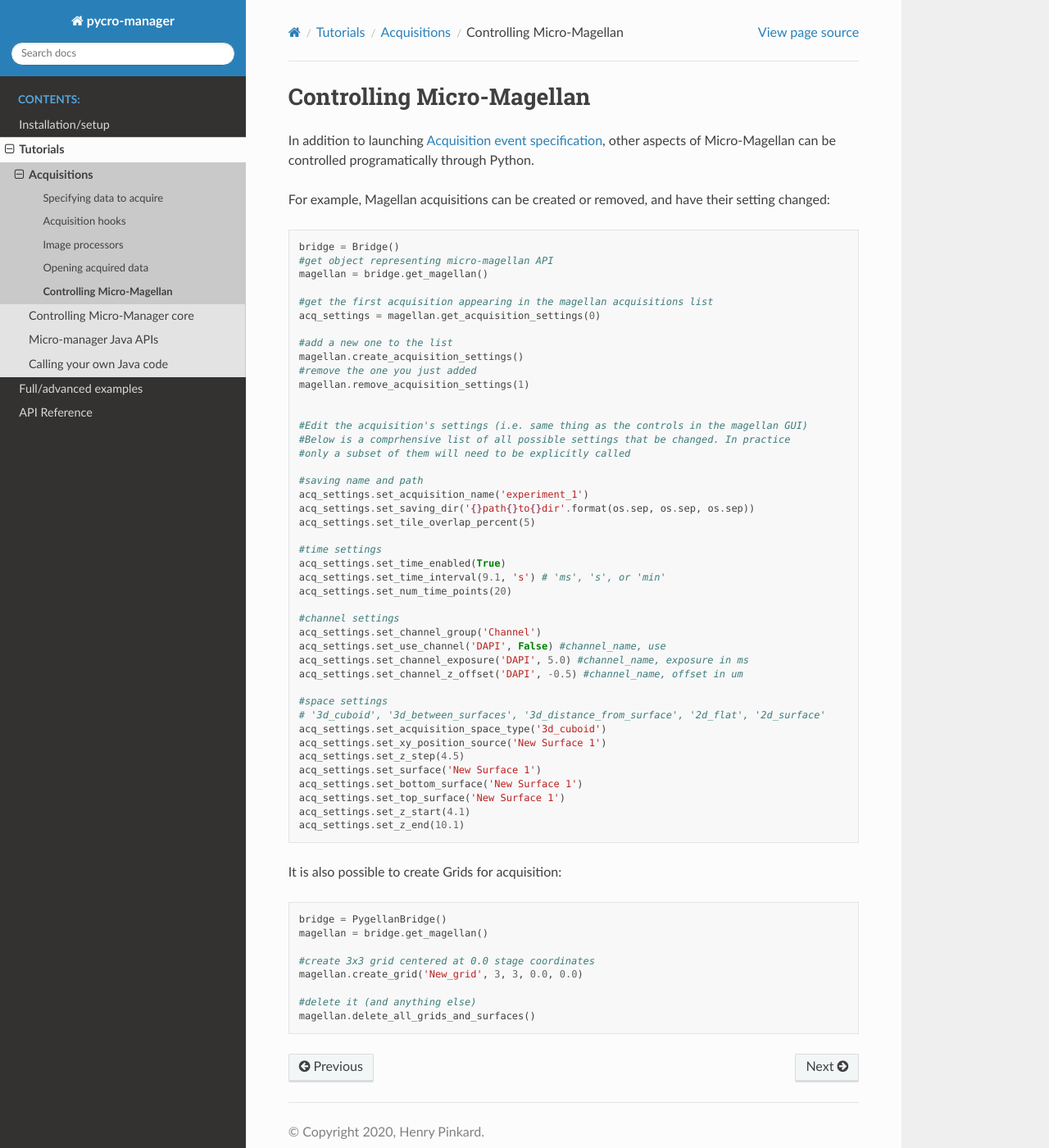
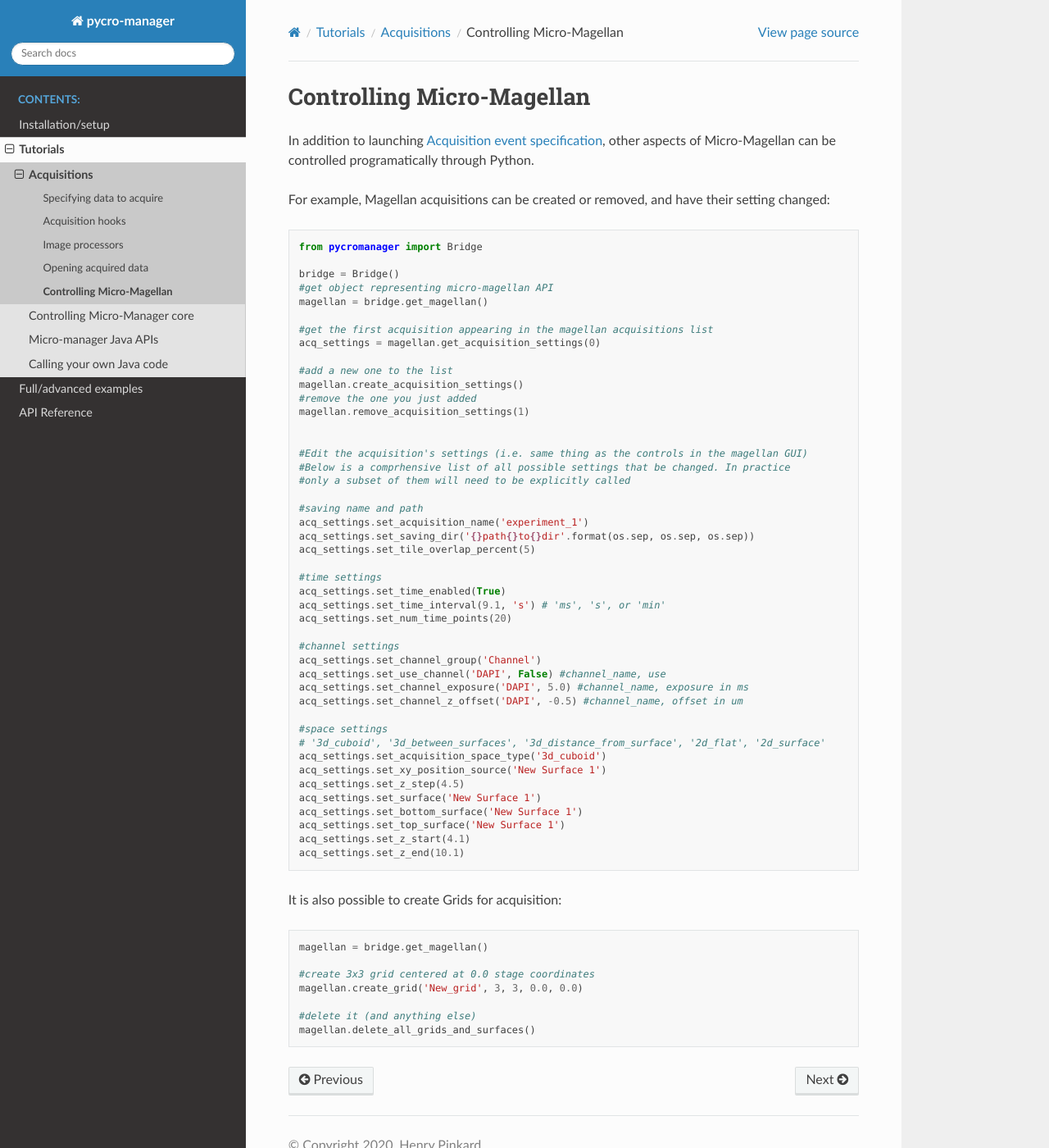
Before and after one commit to micro-manager/pycro-manager, a Sphinx documentation site: the page built from docs/source/magellan_api.rst, in a window 1280 px wide and 1400 px high. Shown: the whole window at 82% size. Built offline with Sphinx 7.4.7 and the Read the Docs theme 2.0.0, drawn with Linux system fonts in a browser that asks for light colours.

Commit message:
update doc

```diff
--- a/docs/source/magellan_api.rst
+++ b/docs/source/magellan_api.rst
@@ -10,6 +10,8 @@
 
 
 .. code-block:: python
+
+	from pycromanager import Bridge
 
 	bridge = Bridge()
 	#get object representing micro-magellan API
@@ -60,7 +62,6 @@
 
 .. code-block:: python
 
-	bridge = PygellanBridge()
 	magellan = bridge.get_magellan()
 
 	#create 3x3 grid centered at 0.0 stage coordinates
```
